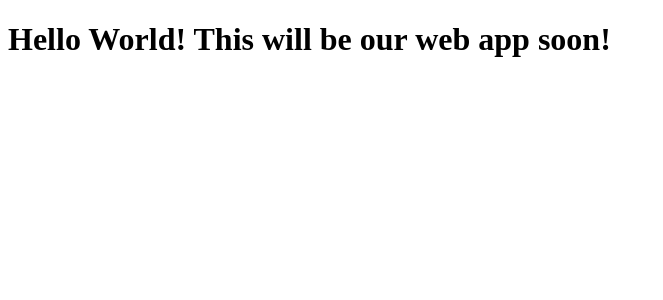
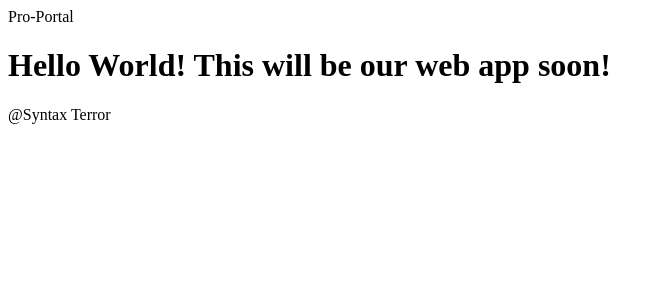
Before and after one commit to PutraDanialzul/pro-portal, a Next.js app: page / in a window 1280 px wide. Shown: the top 300 px of the page, without its empty margins (0-663 px from the left). Built offline with nearby package versions, Linux system fonts and the light colour scheme.

Commit message:
Created Scaffolding for our webApp.

```diff
--- a/app/layout.tsx
+++ b/app/layout.tsx
@@ -1,3 +1,4 @@
+import "./globals.css"
 import { Metadata } from "next";
 
 export const metadata: Metadata = {
@@ -10,7 +11,11 @@ export const metadata: Metadata = {
 export default function Layout({children, }: {children: React.ReactNode}){
     return (
     <html>
-        <body>{children}</body>
+        <body>
+            <header>Pro-Portal</header>
+            {children}
+            <footer>@Syntax Terror</footer>
+        </body>
     </html>
     );
 }
```
Also changed, not shown: app/globals.css (added).
